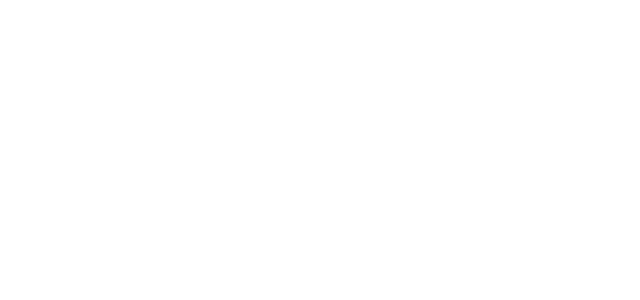
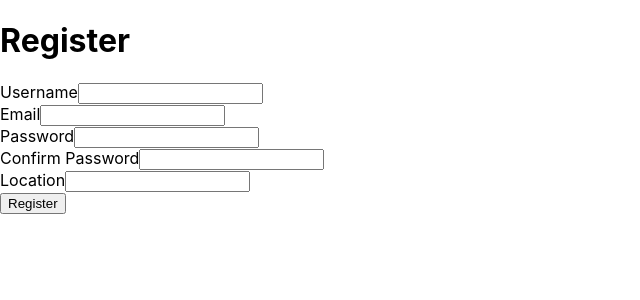
Before and after one commit to the-true-kid/bud_frontend, a React (Create React App) app: page /register in a window 1280 px wide. Before the commit this address had no page. Shown: the top 300 px of the page, without its empty margins (0-640 px from the left). Built offline with nearby package versions, Linux system fonts and the light colour scheme.

Commit message:
Implement user registration and debug login process

```diff
--- a/package.json
+++ b/package.json
@@ -35,5 +35,6 @@
       "last 1 firefox version",
       "last 1 safari version"
     ]
-  }
+  },
+  "proxy": "http://localhost:5000"
 }
--- a/src/App.js
+++ b/src/App.js
@@ -1,11 +1,11 @@
-// src/App.js
 import React from 'react';
 import { BrowserRouter as Router, Routes, Route } from 'react-router-dom';
 import Login from './pages/Login';
+import Register from './pages/Register'; // Import Register component
 import GardenView from './pages/GardenView';
 import PlantView from './pages/PlantView';
-import { UserProvider } from './contexts/UserContext'; // Import UserContext
-import ProtectedRoute from './components/ProtectedRoute'; // Import ProtectedRoute
+import { UserProvider } from './contexts/UserContext';
+import ProtectedRoute from './components/ProtectedRoute';
 
 function App() {
   return (
@@ -13,10 +13,8 @@
       <Router>
         <div>
           <Routes>
-            {/* Public route */}
             <Route path="/" element={<Login />} />
-
-            {/* Protected routes */}
+            <Route path="/register" element={<Register />} /> {/* New registration route */}
             <Route
               path="/garden"
               element={
--- a/src/components/ProtectedRoute.js
+++ b/src/components/ProtectedRoute.js
@@ -4,14 +4,14 @@
 import { UserContext } from '../contexts/UserContext';
 
 const ProtectedRoute = ({ children }) => {
-  const { user } = useContext(UserContext); // Access user from context
+  const { user } = useContext(UserContext);
 
   if (!user) {
-    // If user is not authenticated, redirect to login
+    // Redirect to login if the user is not logged in
     return <Navigate to="/" />;
   }
 
-  // If user is authenticated, render the component
+  // If logged in, render the protected component
   return children;
 };
 
--- a/src/contexts/UserContext.js
+++ b/src/contexts/UserContext.js
@@ -1,26 +1,45 @@
-// UserContext.js
-import React, { createContext, useState } from 'react';
+// src/contexts/UserContext.js
+import React, { createContext, useState, useEffect } from 'react';
 
 export const UserContext = createContext();
 
 export const UserProvider = ({ children }) => {
   const [user, setUser] = useState(null);
 
-  const login = async (username, email, password) => {
+  // Check if the token exists in localStorage when the app loads
+  useEffect(() => {
+    const token = localStorage.getItem('token');
+    if (token) {
+      // Fetch user data with the token, or just set a default user state
+      fetch('/api/getUser', {
+        headers: {
+          Authorization: `Bearer ${token}`,
+        },
+      })
+        .then(response => response.json())
+        .then(data => {
+          if (data.user) {
+            setUser(data.user); // Set the user if the token is valid
+          }
+        });
+    }
+  }, []);
+
+  const login = async (email, password) => {
     try {
       const response = await fetch('/api/login', {
         method: 'POST',
         headers: { 'Content-Type': 'application/json' },
-        body: JSON.stringify({ username, email, password }),
+        body: JSON.stringify({ email, password }),
       });
 
       const data = await response.json();
       if (response.ok) {
+        localStorage.setItem('token', data.token);
         setUser(data.user);
-        localStorage.setItem('token', data.token); // Store token in localStorage
         return true;
       } else {
-        return false; // Login failed
+        return false;
       }
     } catch (error) {
       console.error('Login failed:', error);
@@ -30,7 +49,7 @@
 
   const logout = () => {
     setUser(null);
-    localStorage.removeItem('token'); // Clear the token
+    localStorage.removeItem('token');
   };
 
   return (
--- a/src/pages/Login.js
+++ b/src/pages/Login.js
@@ -1,38 +1,32 @@
+// src/pages/Login.js
 import React, { useState, useContext } from 'react';
 import { useNavigate } from 'react-router-dom';
-import { UserContext } from '../contexts/UserContext'; // Import UserContext
-import InputField from '../components/InputField';
-import Button from '../components/Button';
+import { UserContext } from '../contexts/UserContext'; // Import UserContext for login state
+import InputField from '../components/InputField'; // Assuming you have this component
+import Button from '../components/Button'; // Assuming you have this component
 
 const Login = () => {
-  const [username, setUsername] = useState('');
   const [email, setEmail] = useState('');
   const [password, setPassword] = useState('');
+  const { login } = useContext(UserContext); // Get the login function from the context
   const navigate = useNavigate();
-  const { login } = useContext(UserContext); // Access login function from context
 
   const handleLogin = async () => {
-    if (username && email && password) {
-      try {
-        // Call the login function from UserContext (which calls the backend API)
-        const success = await login(username, email, password);
-        if (success) {
-          navigate('/garden'); // Redirect to Garden view on success
-        } else {
-          alert('Login failed. Please check your credentials.');
-        }
-      } catch (error) {
-        console.error('Login error:', error);
+    try {
+      const success = await login(email, password); // Call login function from context
+      if (success) {
+        navigate('/garden'); // Redirect to the garden view after successful login
+      } else {
+        alert('Login failed. Please check your credentials.');
       }
-    } else {
-      alert('Please fill out all fields.');
+    } catch (error) {
+      console.error('Error logging in:', error);
     }
   };
 
   return (
     <div>
       <h1>Login</h1>
-      <InputField label="Username" value={username} onChange={e => setUsername(e.target.value)} />
       <InputField label="Email" value={email} onChange={e => setEmail(e.target.value)} />
       <InputField label="Password" type="password" value={password} onChange={e => setPassword(e.target.value)} />
       <Button label="Login" onClick={handleLogin} />
--- /dev/null
+++ b/src/pages/Register.js
@@ -0,0 +1,70 @@
+import React, { useState } from 'react';
+import { useNavigate } from 'react-router-dom';
+import InputField from '../components/InputField'; // Assuming this exists
+import Button from '../components/Button'; // Assuming this exists
+
+const Register = () => {
+  const [username, setUsername] = useState('');
+  const [email, setEmail] = useState('');
+  const [password, setPassword] = useState('');
+  const [confirmPassword, setConfirmPassword] = useState('');
+  const [location, setLocation] = useState('');
+  const navigate = useNavigate();
+
+  const handleRegister = async () => {
+    // Log the input data to check what's being captured
+    console.log('Form Data:', { username, email, password, confirmPassword, location });
+
+    // Basic validation
+    if (password !== confirmPassword) {
+      alert('Passwords do not match');
+      return;
+    }
+
+    try {
+      // Log before sending the request
+      console.log('Sending request to /api/users');
+
+      const response = await fetch('http://localhost:5000/api/users', {
+        method: 'POST',
+        headers: { 'Content-Type': 'application/json' },
+        body: JSON.stringify({
+          username,
+          email,
+          password,
+          location,
+        }),
+      });
+
+      // Log the raw response to debug the status and headers
+      console.log('Response:', response);
+
+      // Check if the response is in JSON format
+      const data = await response.json();
+      console.log('Response data:', data);
+
+      if (response.ok) {
+        alert('Registration successful!');
+        navigate('/'); // Redirect to login page after registration
+      } else {
+        alert(data.message || 'Registration failed');
+      }
+    } catch (error) {
+      console.error('Registration error:', error); // Log any errors that occur during fetch
+    }
+  };
+
+  return (
+    <div>
+      <h1>Register</h1>
+      <InputField label="Username" value={username} onChange={e => setUsername(e.target.value)} />
+      <InputField label="Email" value={email} onChange={e => setEmail(e.target.value)} />
+      <InputField label="Password" type="password" value={password} onChange={e => setPassword(e.target.value)} />
+      <InputField label="Confirm Password" type="password" value={confirmPassword} onChange={e => setConfirmPassword(e.target.value)} />
+      <InputField label="Location" value={location} onChange={e => setLocation(e.target.value)} />
+      <Button label="Register" onClick={handleRegister} />
+    </div>
+  );
+};
+
+export default Register;
```
